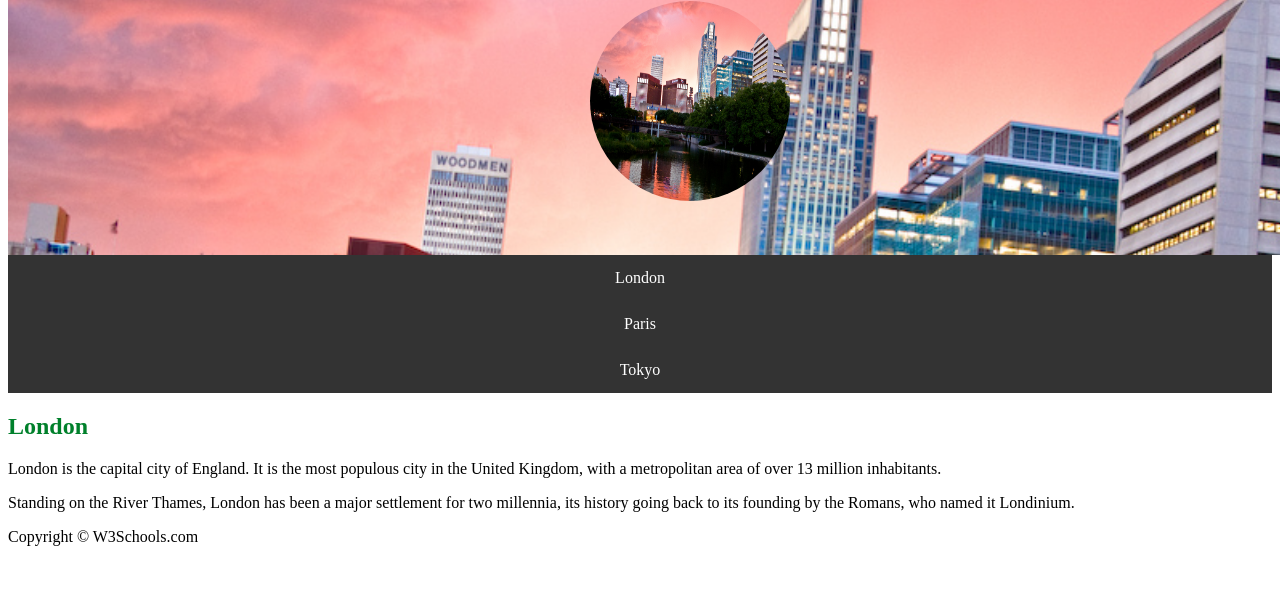
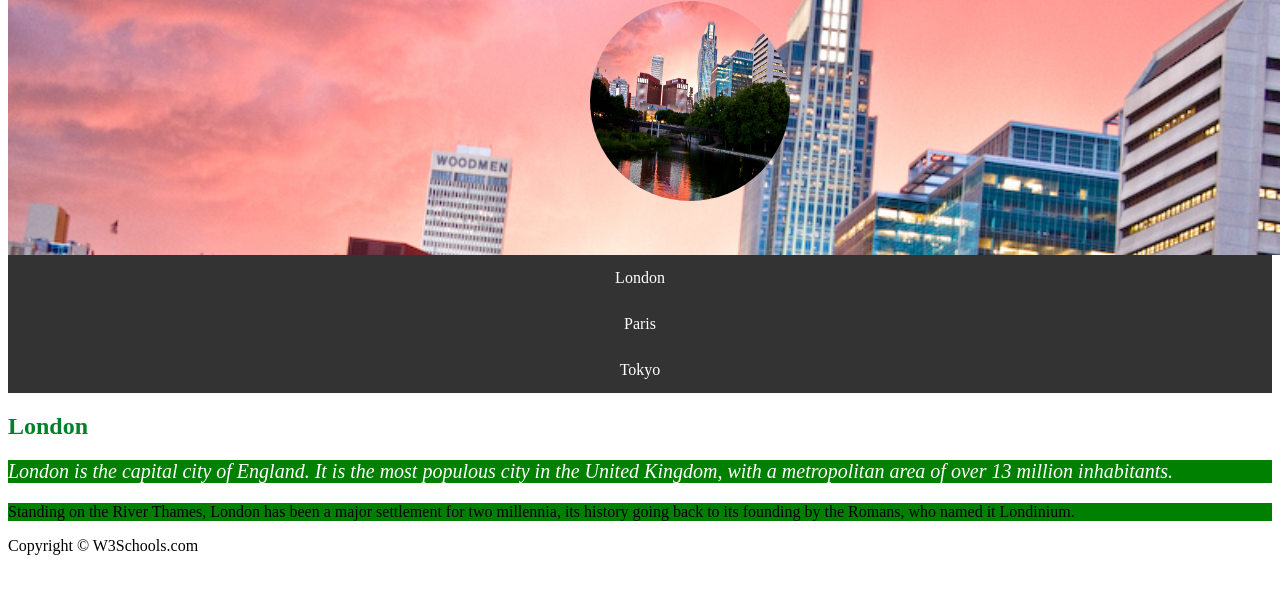
Before and after one commit to olany/olany.github.io, a plain HTML site: page newsite/index.html in a window 1280 px wide. Shown: the part 155-748 px from the top of the page. Drawn offline with Linux system fonts and the light colour scheme.

Commit message:
Update style.css

```diff
--- a/newsite/css/style.css
+++ b/newsite/css/style.css
@@ -47,3 +47,13 @@ img {
 img:hover {
   border-radius:0px;
 }
+
+#green{
+ background: green;
+ color: white;
+ font-size: 20px;
+ font-style: italic;
+}
+#green {background:green;}
+#blue {background: green;}
+{
```
